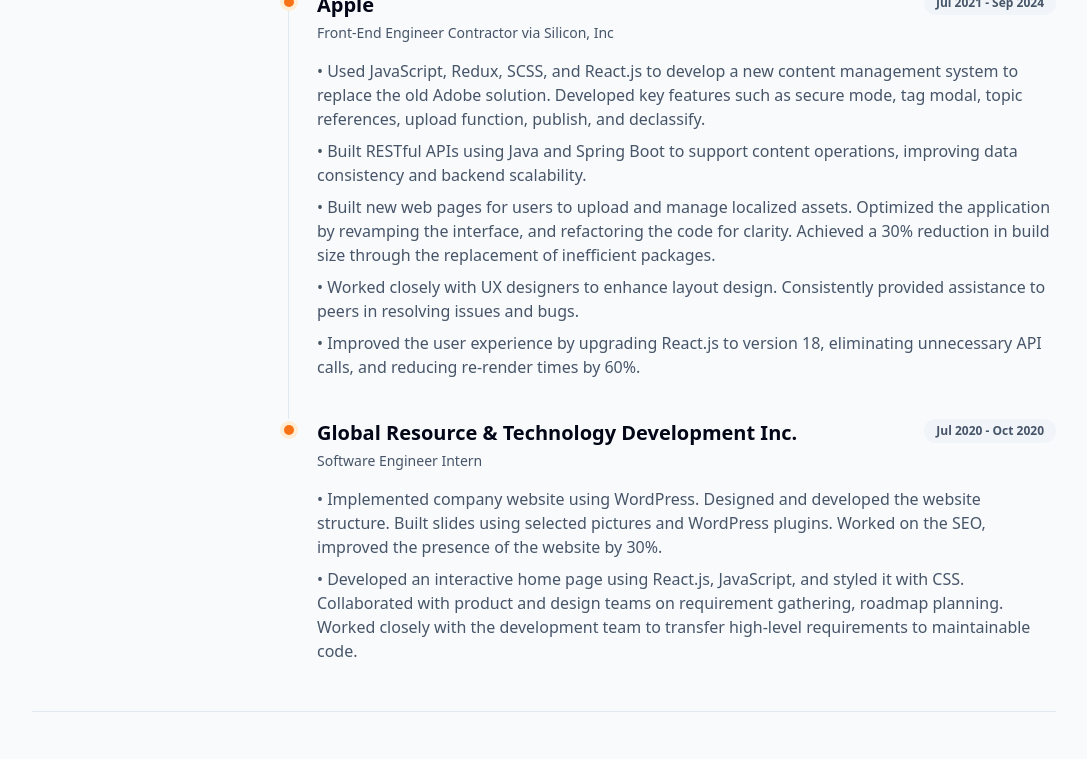
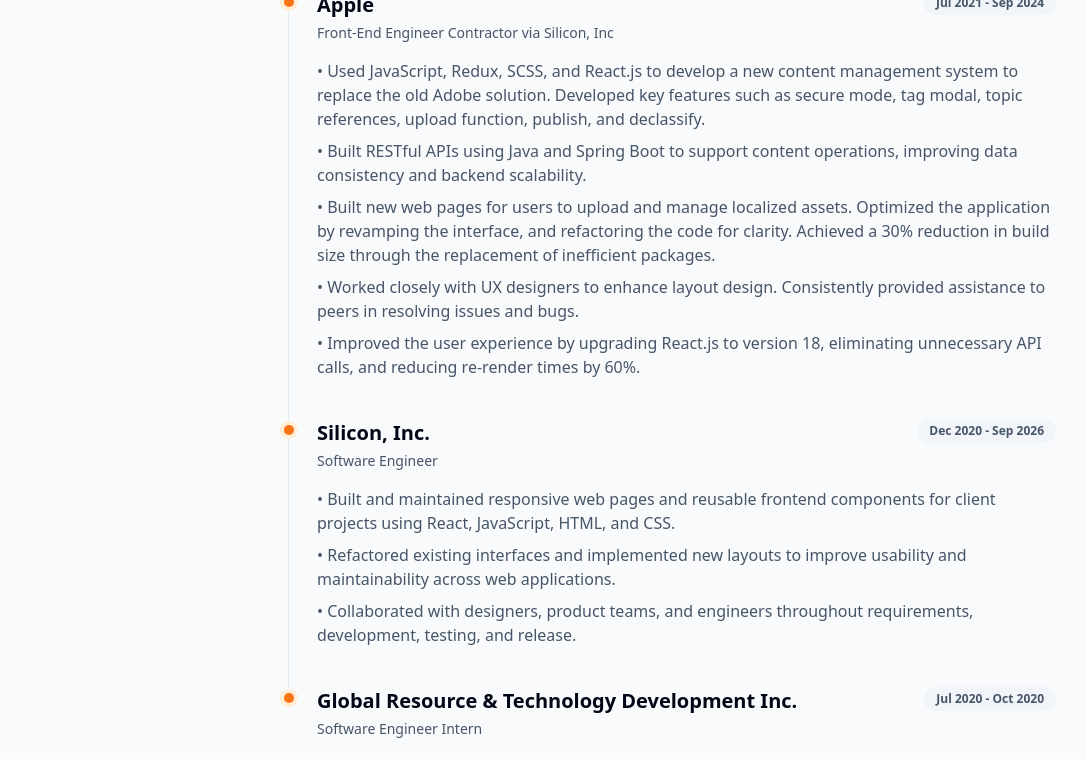
Before and after one commit to MichaelWen24/resume, a Next.js app: page / in a window 1280 px wide. Shown: the part 2952-3711 px from the top of the page, without its empty margins (96-1183 px from the left). Built offline with nearby package versions, Linux system fonts and the light colour scheme.

Commit message:
Polish resume experience and social links

```diff
--- a/src/components/Socials.tsx
+++ b/src/components/Socials.tsx
@@ -5,12 +5,14 @@
 const Socials: FC = memo(() => {
   return (
     <>
-      {socialLinks.map(({label, Icon, href}) => (
+      {socialLinks.map(({label, Icon, href, openInNewTab}) => (
         <a
           aria-label={label}
           className="-m-1.5 rounded-md p-1.5 transition-all duration-300 hover:text-orange-500 focus:outline-none focus:ring-2 focus:ring-orange-500  sm:-m-3 sm:p-3"
           href={href}
-          key={label}>
+          key={label}
+          rel={openInNewTab ? 'noopener noreferrer' : undefined}
+          target={openInNewTab ? '_blank' : undefined}>
           <Icon className="h-5 w-5 align-baseline sm:h-6 sm:w-6" />
         </a>
       ))}
--- a/src/data/contentTypes.ts
+++ b/src/data/contentTypes.ts
@@ -121,4 +121,5 @@
   label: string;
   Icon: FC<IconProps>;
   href: string;
+  openInNewTab?: boolean;
 }
--- a/src/data/profile.ts
+++ b/src/data/profile.ts
@@ -47,7 +47,7 @@
   aboutItems: [
     {label: 'Location', text: 'Houston, TX', Icon: MapIcon},
     {label: 'Experience', text: '5+ years', Icon: CalendarIcon},
-    {label: 'Focus', text: 'Full-stack web platforms', Icon: SparklesIcon},
+    {label: 'Focus', text: 'Frontend-led web platforms', Icon: SparklesIcon},
     {label: 'Languages', text: 'English & Mandarin', Icon: SparklesIcon},
     {label: 'Study', text: 'Stevens Institute of Technology', Icon: AcademicCapIcon},
     {label: 'Employment', text: 'Bot Auto', Icon: BuildingOffice2Icon},
@@ -79,5 +79,5 @@
 
 export const socialLinks: Social[] = [
   {label: 'Github', Icon: GithubIcon, href: 'https://github.com/MichaelWen24'},
-  {label: 'LinkedIn', Icon: LinkedInIcon, href: 'https://www.linkedin.com/in/wenyn24/'},
+  {label: 'LinkedIn', Icon: LinkedInIcon, href: 'https://www.linkedin.com/in/wenyn24/', openInNewTab: true},
 ];
--- a/src/data/resume.tsx
+++ b/src/data/resume.tsx
@@ -165,6 +165,27 @@
     ),
   },
   {
+    date: 'Dec 2020 - Sep 2026',
+    location: 'Software Engineer',
+    title: 'Silicon, Inc.',
+    content: (
+      <>
+        <p className="mb-2">
+          &#x2022; Built and maintained responsive web pages and reusable frontend components for client projects using
+          React, JavaScript, HTML, and CSS.
+        </p>
+        <p className="mb-2">
+          &#x2022; Refactored existing interfaces and implemented new layouts to improve usability and maintainability
+          across web applications.
+        </p>
+        <p>
+          &#x2022; Collaborated with designers, product teams, and engineers throughout requirements, development,
+          testing, and release.
+        </p>
+      </>
+    ),
+  },
+  {
     date: 'Jul 2020 - Oct 2020',
     location: 'Software Engineer Intern',
     title: 'Global Resource & Technology Development Inc.',
```
